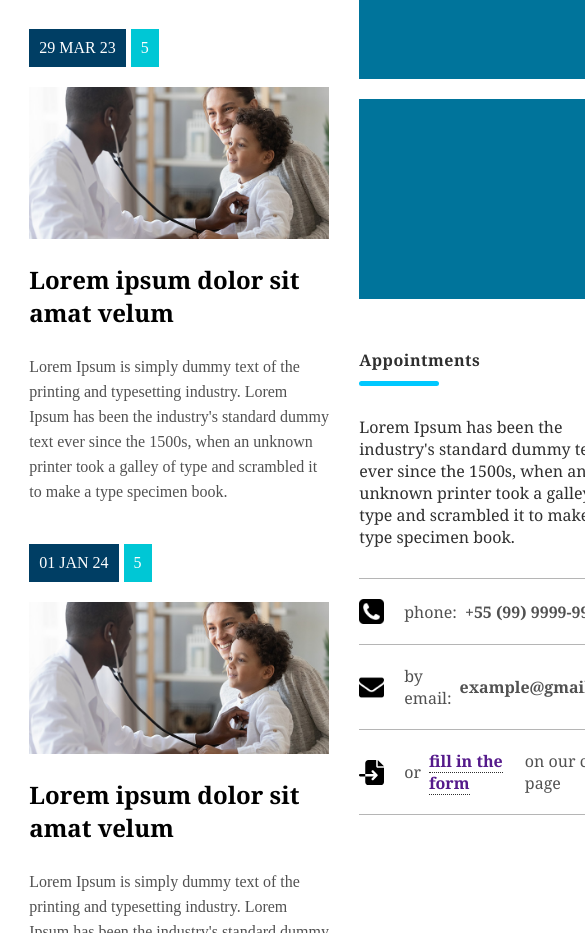
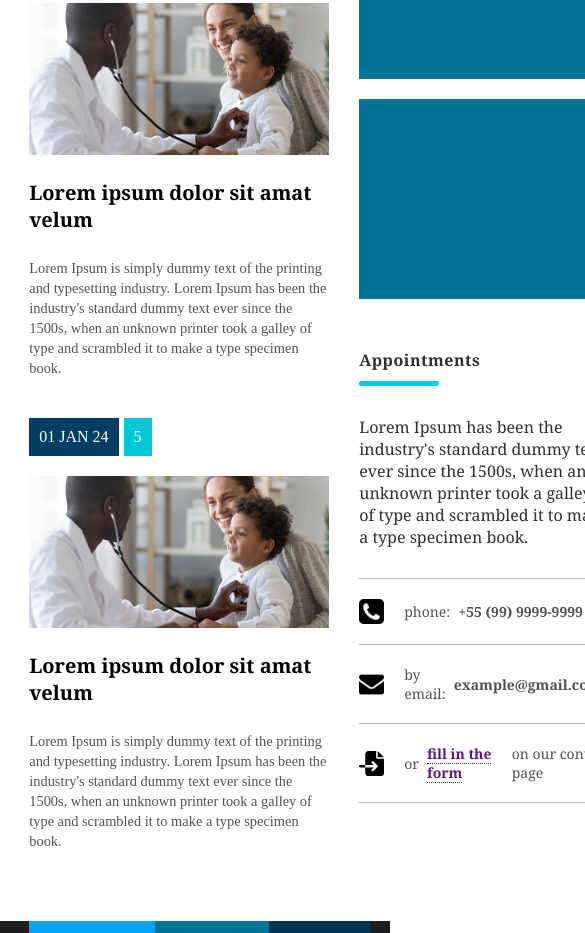
Before and after one commit to Leonardo-Barbosa-Silva/site-flexbox, a website: page public/index.html in a window 390 px wide. Shown: the part 2071-3004 px from the top of the page, 585 px wide, since content can reach past the window. Drawn offline with Linux system fonts and the light colour scheme.

Commit message:
improving responsivity texts

```diff
--- a/public/assets/css/style.css
+++ b/public/assets/css/style.css
@@ -547,4 +547,41 @@
         flex-direction: column;
         height: auto;
     }
+
+    .appointments-text {
+        font-size: 16px;
+    }
+
+    .appointments-contact .contact {
+        font-size: 14px;
+    }
+
+    article .news-title {
+        font-family: var(--font-secundary);
+        font-weight: 600;
+        font-size: 1.25rem;
+        color: #000000;
+        margin: 20px 0 25px 0;
+    }
+
+    article .news-desc {
+        color: #515151;
+        line-height: 20px;
+        font-size: 0.9rem;
+    }
+
+    footer #footer-menu .title {
+        font-size: 1rem;
+    }
+
+    footer #footer-menu .content a {
+        font-size: 0.8rem;
+    }
+
+    .clinic .content,
+    .posts .content,
+    .tweets .content {
+        font-size: 14px;
 }
+
+}
```
